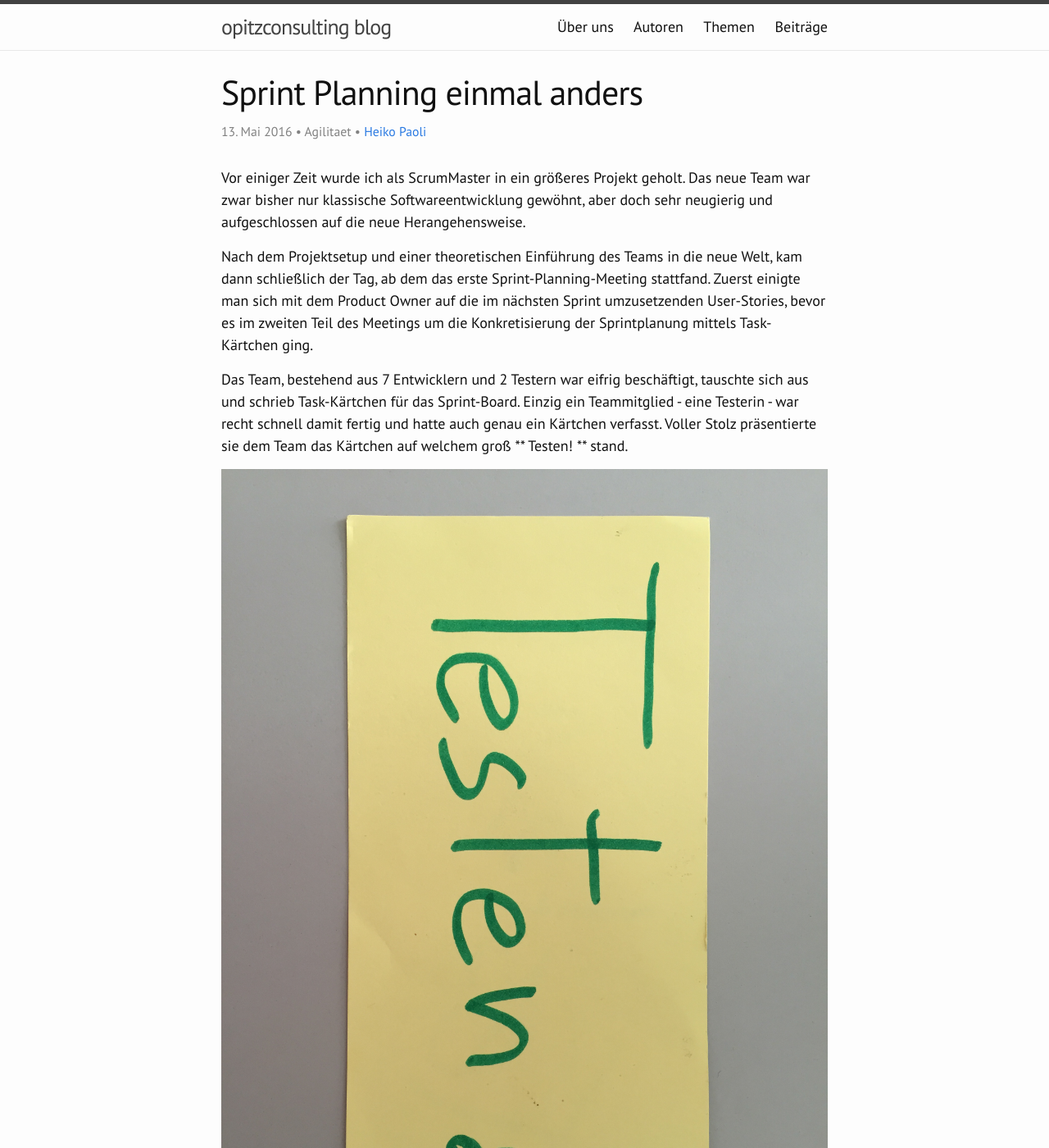
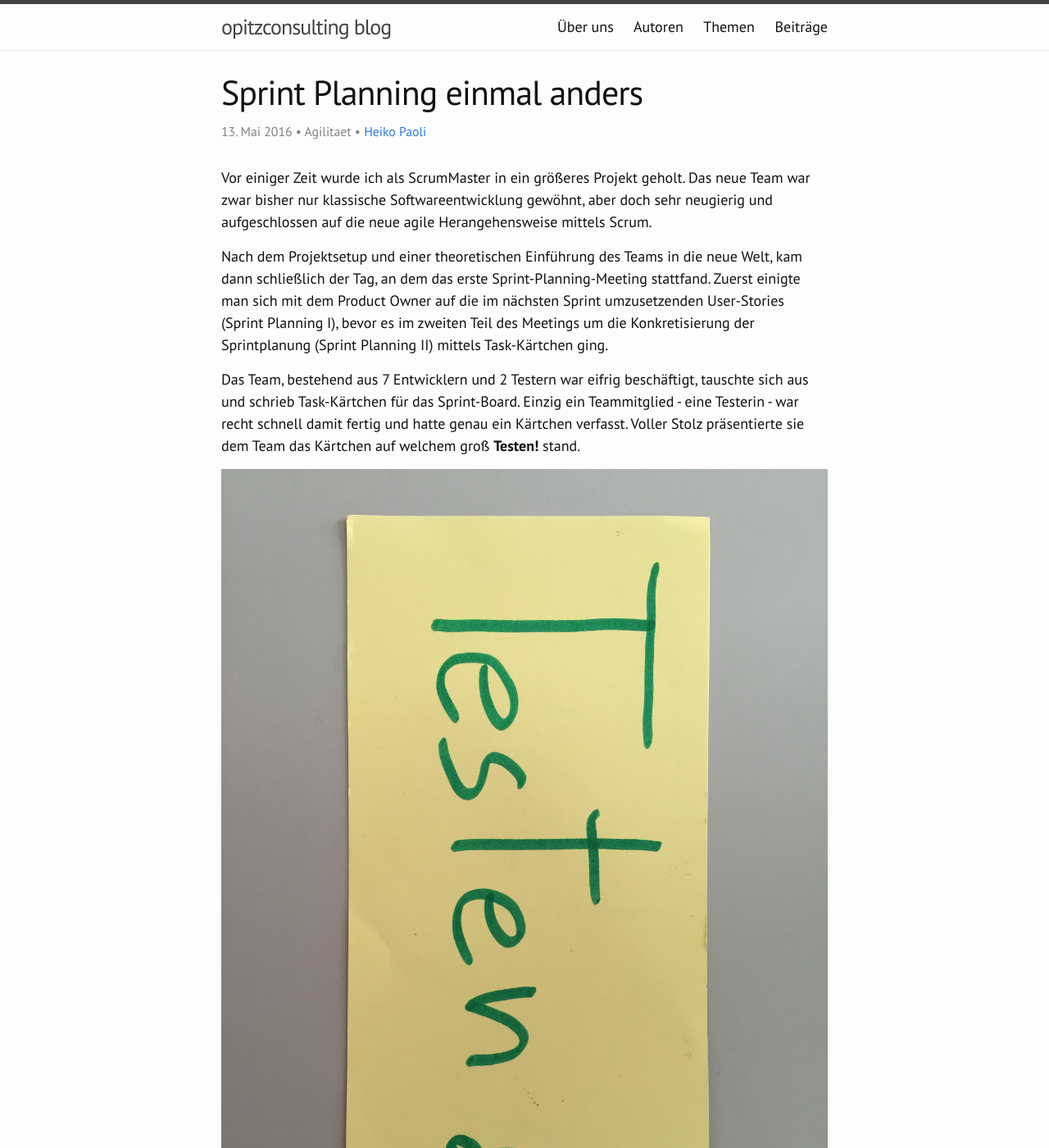
Before and after one commit to opitzconsulting/opitzconsulting.github.io, a Jekyll site: the page built from _posts/2016-05-13-sprint-planning-einmal-anders.md, in a window 1280 px wide and 1400 px high. Shown: the whole window at 82% size. Built offline with Jekyll 4.4.1, drawn with Linux system fonts in a browser that asks for light colours; nearby versions of some CDN libraries; some of the changed text lies outside the part shown.

Commit message:
feedback

```diff
--- a/_posts/2016-05-13-sprint-planning-einmal-anders.md
+++ b/_posts/2016-05-13-sprint-planning-einmal-anders.md
@@ -1,18 +1,18 @@
 ---
-title:  "Sprint Planning einmal anders"
+title: "Sprint Planning einmal anders"
 categories: agilitaet
 author: heiko.paoli
 ---
 
-Vor einiger Zeit wurde ich als ScrumMaster in ein größeres Projekt geholt. Das neue Team war zwar bisher nur klassische Softwareentwicklung gewöhnt, aber doch sehr neugierig und aufgeschlossen auf die neue Herangehensweise.
+Vor einiger Zeit wurde ich als ScrumMaster in ein größeres Projekt geholt. Das neue Team war zwar bisher nur klassische Softwareentwicklung gewöhnt, aber doch sehr neugierig und aufgeschlossen auf die neue agile Herangehensweise mittels Scrum.
 
-Nach dem Projektsetup und einer theoretischen Einführung des Teams in die neue Welt, kam dann schließlich der Tag, ab dem das erste Sprint-Planning-Meeting stattfand. Zuerst einigte man sich mit dem Product Owner auf die im nächsten Sprint umzusetzenden User-Stories, bevor es im zweiten Teil des Meetings um die Konkretisierung der Sprintplanung mittels Task-Kärtchen ging.
+Nach dem Projektsetup und einer theoretischen Einführung des Teams in die neue Welt, kam dann schließlich der Tag, an dem das erste Sprint-Planning-Meeting stattfand. Zuerst einigte man sich mit dem Product Owner auf die im nächsten Sprint umzusetzenden User-Stories (Sprint Planning I), bevor es im zweiten Teil des Meetings um die Konkretisierung der Sprintplanung (Sprint Planning II) mittels Task-Kärtchen ging.
 
-Das Team, bestehend aus 7 Entwicklern und 2 Testern war eifrig beschäftigt, tauschte sich aus und schrieb Task-Kärtchen für das Sprint-Board. Einzig ein Teammitglied - eine Testerin - war recht schnell damit fertig und hatte auch genau ein Kärtchen verfasst. Voller Stolz präsentierte sie dem Team das Kärtchen auf welchem groß ** Testen! ** stand.
+Das Team, bestehend aus 7 Entwicklern und 2 Testern war eifrig beschäftigt, tauschte sich aus und schrieb Task-Kärtchen für das Sprint-Board. Einzig ein Teammitglied - eine Testerin - war recht schnell damit fertig und hatte genau ein Kärtchen verfasst. Voller Stolz präsentierte sie dem Team das Kärtchen auf welchem groß **Testen!** stand.
 
 ![Testen!](/img/posts/2016-05-13/001.jpg)
 
-Daraufhin diskutierte ich mit ihr, was sie denn so alles beim Testen konkret zu tun habe? Nach einer weiteren Weile fragte ich dann, ob ein Kärtchen für all die vielen unterschiedlichen Aufgaben nicht vielleicht doch ein bisschen zu wenig ist?
+Daraufhin diskutierten wir, was sie denn so alles beim Testen konkret zu tun habe? Nach einer weiteren Weile fragte ich dann, ob ein Kärtchen für all die vielen unterschiedlichen Aufgaben nicht vielleicht doch ein bisschen zu wenig ist?
 
 Nach kurzer Überlegung schrieb nun auch die Testerin eifrig Kärtchen - nicht zu viele - aber doch ein paar. Die Kärtchen hängte sie wieder an das Sprint-Board und darauf war nun zu lesen:
 
```
Also changed, not shown: other parts of _posts/2016-05-13-sprint-planning-einmal-anders.md (+1 -1 lines).
